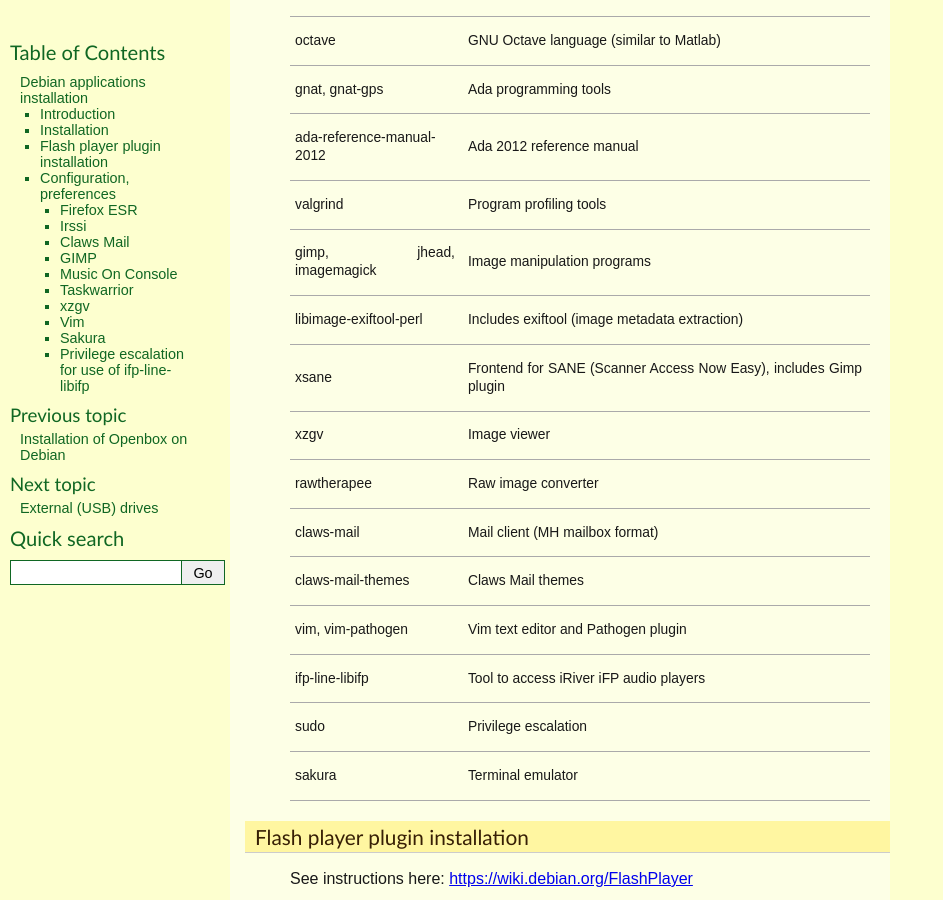
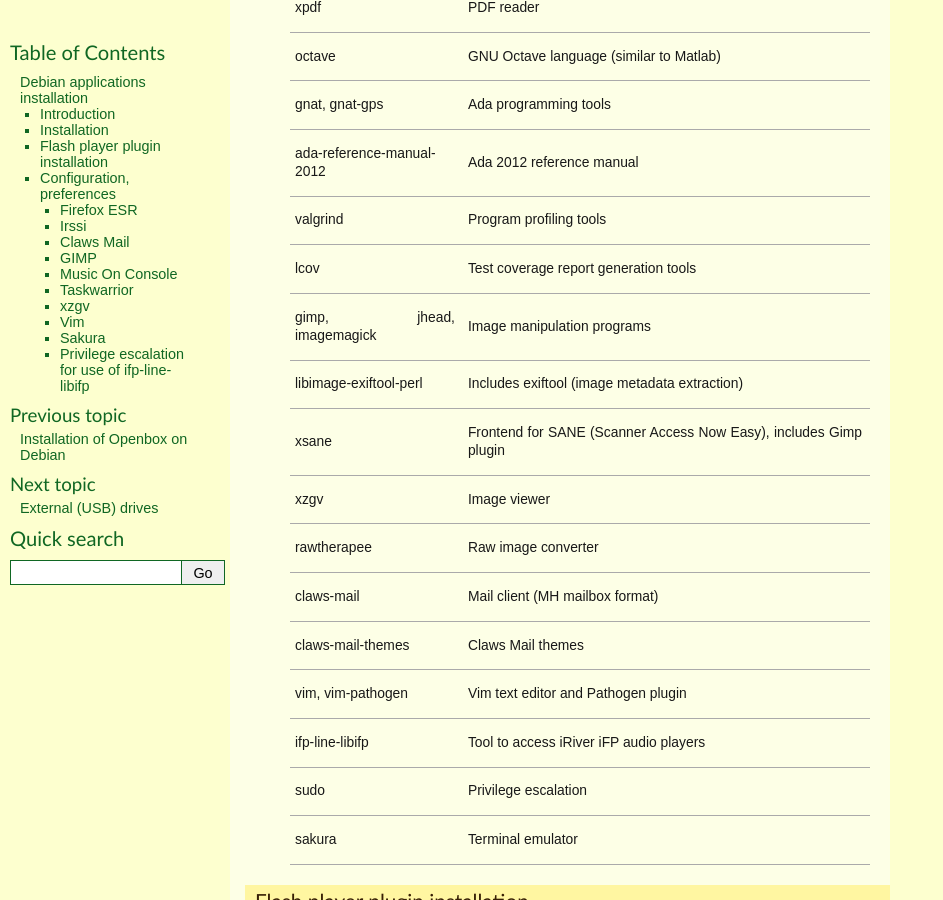
Before and after one commit to thierr26/thierr26_personal_notes_sphinx_sources, a Sphinx documentation site: the page built from source/debian_apps_install.rst, in a window 1280 px wide and 900 px high, scrolled down 2644 px. Shown: the whole window, without its empty margins (0-943 px from the left). Built offline with Sphinx 7.4.7, drawn with Linux system fonts in a browser that asks for light colours.

Commit message:
Add lcov

```diff
--- a/source/debian_apps_install.rst
+++ b/source/debian_apps_install.rst
@@ -53,6 +53,7 @@
       gnat gnat-gps \
       ada-reference-manual-2012 \
       valgrind \
+      lcov \
       gimp jhead imagemagick \
       libimage-exiftool-perl \
       xsane \
@@ -122,6 +123,8 @@
     - Ada 2012 reference manual
   * - valgrind
     - Program profiling tools
+  * - lcov
+    - Test coverage report generation tools
   * - gimp, jhead, imagemagick
     - Image manipulation programs
   * - libimage-exiftool-perl
```
